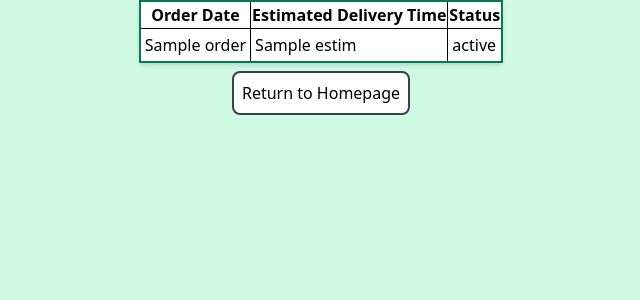
After one commit to spencerolsondke/Database-Project, a Django app: template databaseproject/index/templates/order_status.html in a window 1280 px wide. The commit adds this page. Shown: the top 300 px of the page, without its empty margins (319-959 px from the left). Run offline with Django 3.2, Linux system fonts and the light colour scheme; the template is opened without the code that fills it: most values are stand-ins (such as "Sample title", 1, 10 or a date in 2020); some libraries are stand-ins or nearby versions.

Commit message:
Added page to view previous orders and their status

```diff
--- a/databaseproject/index/models.py
+++ b/databaseproject/index/models.py
@@ -56,17 +56,18 @@ class DeliveryPerson(models.Model):
     def __str__(self):
         return self.name
 
-
 class Orders(models.Model):
     customer = models.ForeignKey(Customer, models.CASCADE, blank=True, null=True)
     status = models.CharField(max_length=45)
     order_time = models.DateTimeField()
-    delivery_person = models.ForeignKey(DeliveryPerson, models.CASCADE, blank=True, null=True)
     order_delivery_time = models.DateTimeField()
 
     class Meta:
         managed = True
         db_table = 'orders'
+
+    def __str__(self):
+        return self.customer.name + " " + str(self.order_time)
 
 
 class Dessert(models.Model):
--- a/databaseproject/index/templates/landing.html
+++ b/databaseproject/index/templates/landing.html
@@ -23,6 +23,7 @@
                 <button onclick="navigate('pizzas')"><div>Pizzas</div></button>
                 <button onclick="navigate('drinks')"><div>Drinks</div></button>
                 <button onclick="navigate('desserts')"><div>Desserts</div></button>
+                <button class="ml-auto mr-8"><a href="/order_status/" class="mx-auto"><div class="mx-auto">My Orders</div></a></button>
             </nav>
         </div>
         <div class="flex flex-row">
--- a/databaseproject/index/templates/order_confirmed.html
+++ b/databaseproject/index/templates/order_confirmed.html
@@ -1,11 +1,13 @@
 <!DOCTYPE html>
+{% load static tailwind_tags %}
 <html>
     <head>
-
+        {% tailwind_css %}
     </head>
     <body>
         <h1>
             Thanks for ordering!
         </h1>
+        <a href="/landing/"><button>Return to Homepage</button></a>
     </body>
 </html>
--- /dev/null
+++ b/databaseproject/index/templates/order_status.html
@@ -0,0 +1,23 @@
+<!DOCTYPE html>
+<html>
+   {% load static tailwind_tags %}
+   <head>
+       {% tailwind_css %}
+       <title>Order History</title>
+   </head>
+   <body>
+       <div>
+            <table class="bg-white shadow-md border-2 border-green-700 mx-auto">
+                <tr>
+                    <th>Order Date</th><th class="border-l border-black">Estimated Delivery Time</th><th class="border-l border-black">Status</th>
+                </tr>
+            {% for order, estim, status in order_history %}
+                <tr class="p-1">
+                <td class="p-1 border-t border-b border-black">{{order}}</td><td class="p-1 border-l border-t border-b border-black">{{estim}}</td><td class="p-1 border-l border-t border-b border-black">{{status}}</td>
+                </tr>
+            {% endfor %}
+            </table>
+            <div class="flex"><a class="mx-auto" href="/landing/"><button>Return to Homepage</button></a></div>
+       </div>
+   </body>
+</html>
--- a/databaseproject/index/urls.py
+++ b/databaseproject/index/urls.py
@@ -10,4 +10,5 @@ urlpatterns = [
     path('confirm_product/', views.confirm_product, name="confirm_product"),
     path('confirm_order/', views.confirm_order, name='confirm_order'),
     path('clear_order/', views.clear_order, name='clear_order'),
+    path('order_status/', views.order_status, name='order_status'),
 ]
--- a/databaseproject/theme/static/css/dist/styles.css
+++ b/databaseproject/theme/static/css/dist/styles.css
@@ -830,6 +830,10 @@ select {
   margin-left: auto;
 }
 
+.mr-8 {
+  margin-right: 2rem;
+}
+
 .-mt-5 {
   margin-top: -1.25rem;
 }
@@ -878,6 +882,10 @@ select {
   width: 33.333333%;
 }
 
+.border-separate {
+  border-collapse: separate;
+}
+
 .flex-row {
   flex-direction: row;
 }
@@ -915,6 +923,10 @@ select {
   border-width: 2px;
 }
 
+.border {
+  border-width: 1px;
+}
+
 .border-t-0 {
   border-top-width: 0px;
 }
@@ -925,6 +937,18 @@ select {
 
 .border-l-0 {
   border-left-width: 0px;
+}
+
+.border-t {
+  border-top-width: 1px;
+}
+
+.border-b {
+  border-bottom-width: 1px;
+}
+
+.border-l {
+  border-left-width: 1px;
 }
 
 .border-green-800 {
@@ -940,6 +964,11 @@ select {
 .border-green-500 {
   --tw-border-opacity: 1;
   border-color: rgba(16, 185, 129, var(--tw-border-opacity));
+}
+
+.border-green-700 {
+  --tw-border-opacity: 1;
+  border-color: rgba(4, 120, 87, var(--tw-border-opacity));
 }
 
 .bg-gray-50 {
@@ -1060,7 +1089,7 @@ button:hover {
   background-color: rgba(243, 244, 246, var(--tw-bg-opacity));
 }
 
-nav button {
+nav button, nav a button {
   margin-left: 0.5rem;
   margin-right: 0.5rem;
   margin-top: 0.5rem;
@@ -1079,7 +1108,7 @@ nav button {
   text-align: center;
 }
 
-nav button:hover {
+nav button:hover, nav a button:hover {
   --tw-bg-opacity: 1;
   background-color: rgba(6, 95, 70, var(--tw-bg-opacity));
 }
--- a/databaseproject/theme/static_src/src/styles.css
+++ b/databaseproject/theme/static_src/src/styles.css
@@ -14,7 +14,7 @@ button {
   @apply bg-white m-2 p-2 rounded-lg border-2 border-gray-700 hover:bg-gray-100
 }
 
-nav button {
+nav button, nav a button {
   @apply inline-flex items-center bg-green-600 w-1/12 h-8 content-center text-center border border-green-800 mx-2 my-2 rounded-sm hover:bg-green-800
 }
 
```
Also changed, not shown: databaseproject/index/views.py (+9 -2 lines), databaseproject/index/migrations/0002_orders_delivery_person.py (deleted).
